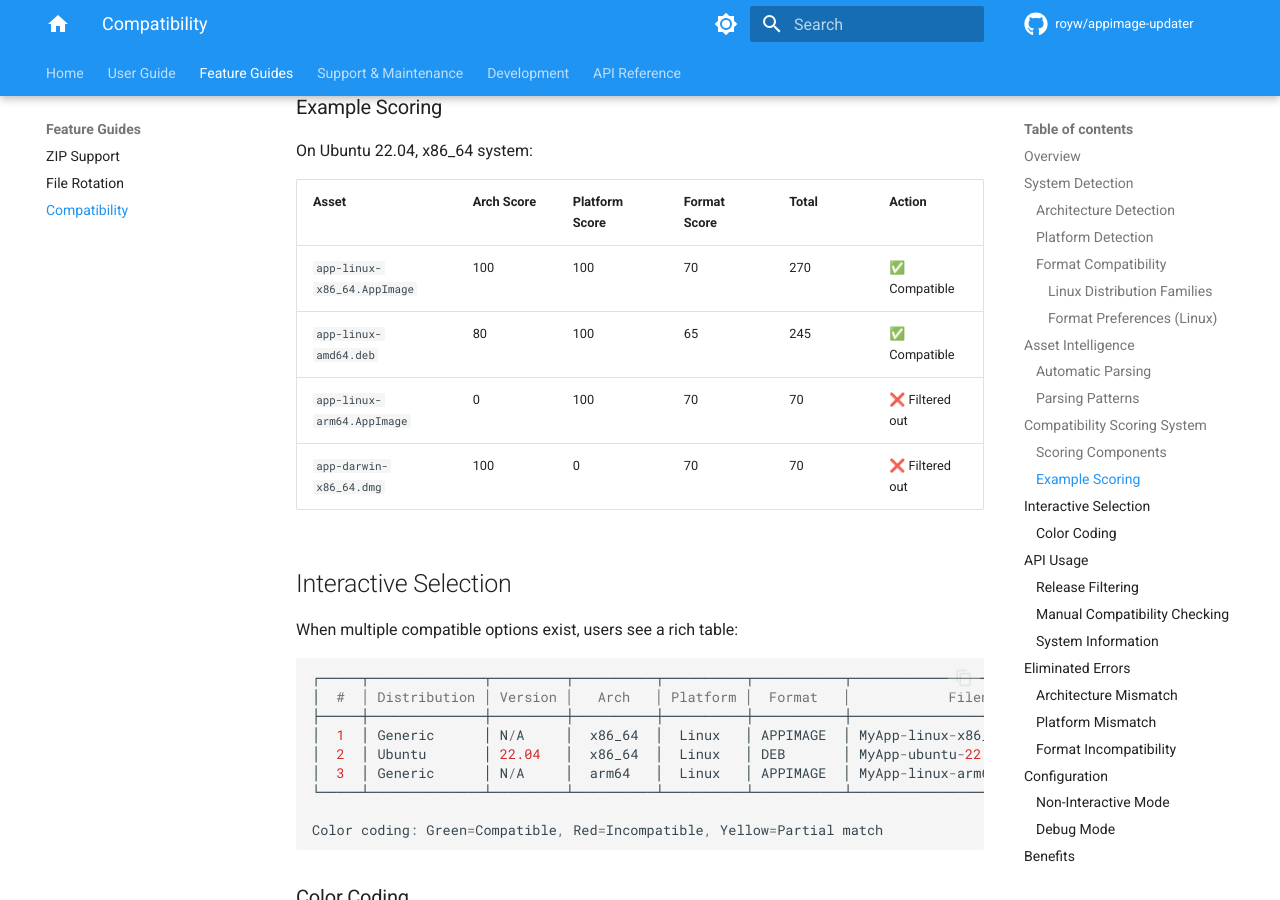
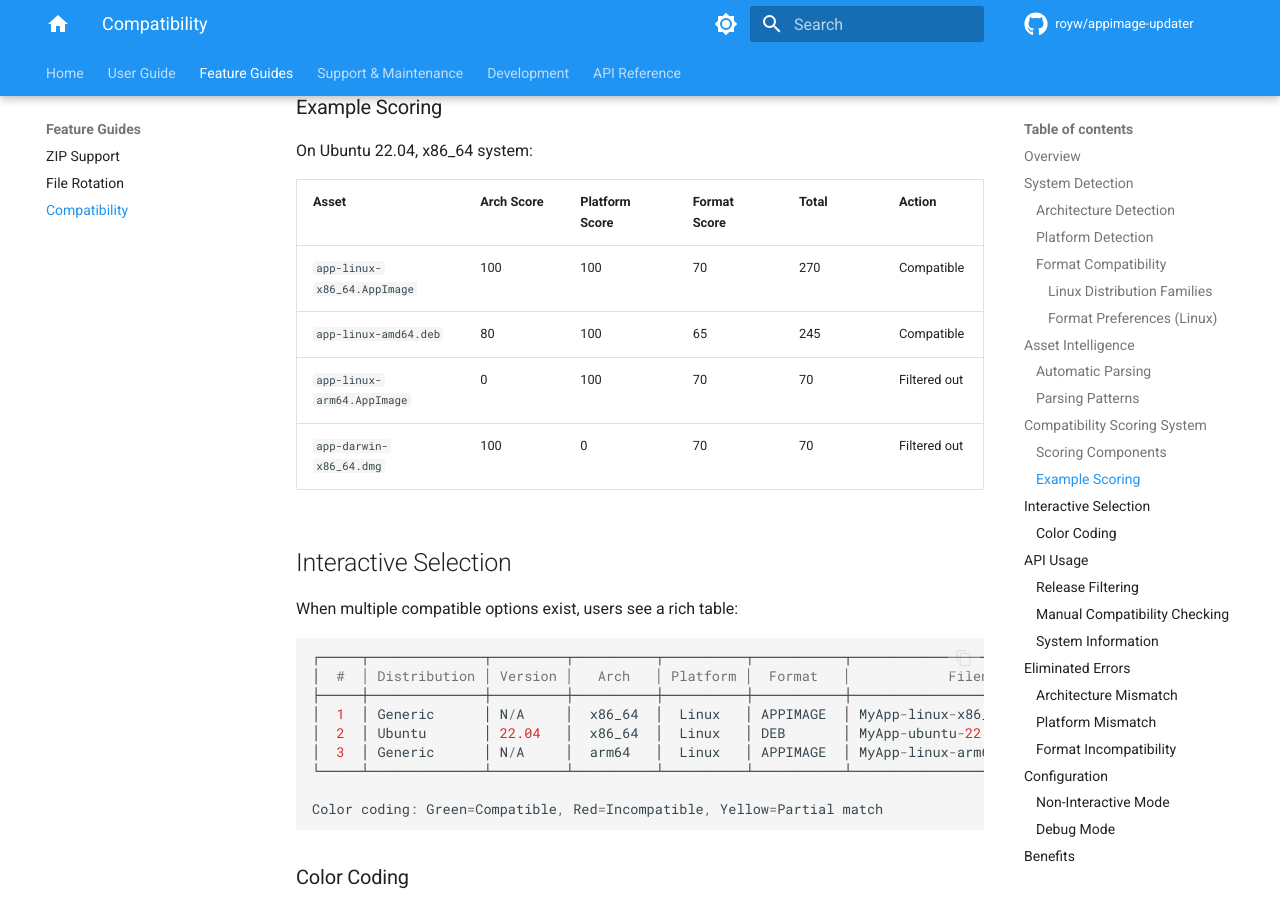
Before and after one commit to royw/appimage-updater, an MkDocs documentation site: the page built from docs/compatibility.md, in a window 1280 px wide and 900 px high, scrolled down 3302 px. Built offline with MkDocs 1.6.1 and Material for MkDocs 9.7.7, drawn with Linux system fonts in a browser that asks for light colours; comment, search, counter and statistics services are not loaded.

```diff
--- a/docs/compatibility.md
+++ b/docs/compatibility.md
@@ -126,10 +126,10 @@ On Ubuntu 22.04, x86_64 system:
 
 | Asset | Arch Score | Platform Score | Format Score | Total | Action |
 |-------|------------|----------------|--------------|-------|---------|
-| `app-linux-x86_64.AppImage` | 100 | 100 | 70 | 270 | ✅ Compatible |
-| `app-linux-amd64.deb` | 80 | 100 | 65 | 245 | ✅ Compatible |
-| `app-linux-arm64.AppImage` | 0 | 100 | 70 | 70 | ❌ Filtered out |
-| `app-darwin-x86_64.dmg` | 100 | 0 | 70 | 70 | ❌ Filtered out |
+| `app-linux-x86_64.AppImage` | 100 | 100 | 70 | 270 | Compatible |
+| `app-linux-amd64.deb` | 80 | 100 | 65 | 245 | Compatible |
+| `app-linux-arm64.AppImage` | 0 | 100 | 70 | 70 | Filtered out |
+| `app-darwin-x86_64.dmg` | 100 | 0 | 70 | 70 | Filtered out |
 
 ## Interactive Selection
 
```
Also changed, not shown: README.md (+2 -2 lines), docs/configuration.md (+1 -1 lines), docs/zip-support.md (+3 -3 lines).
